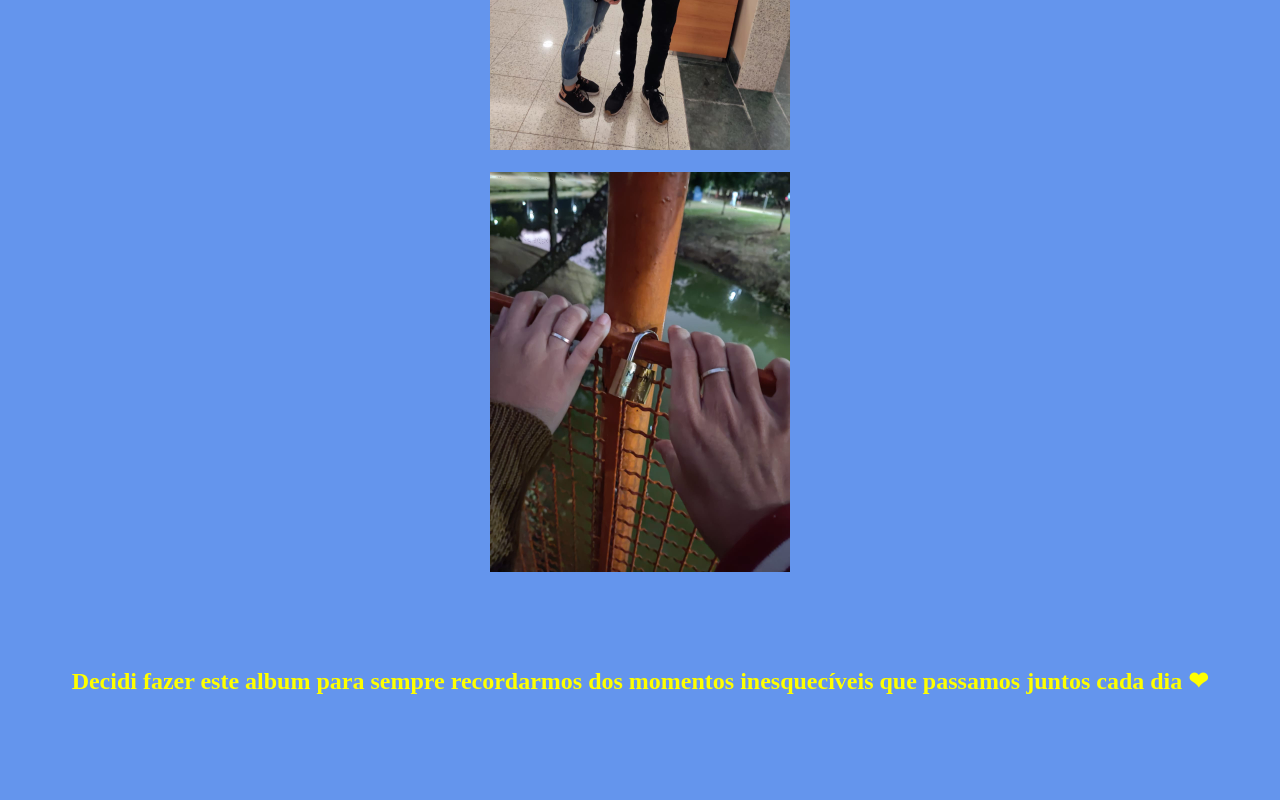
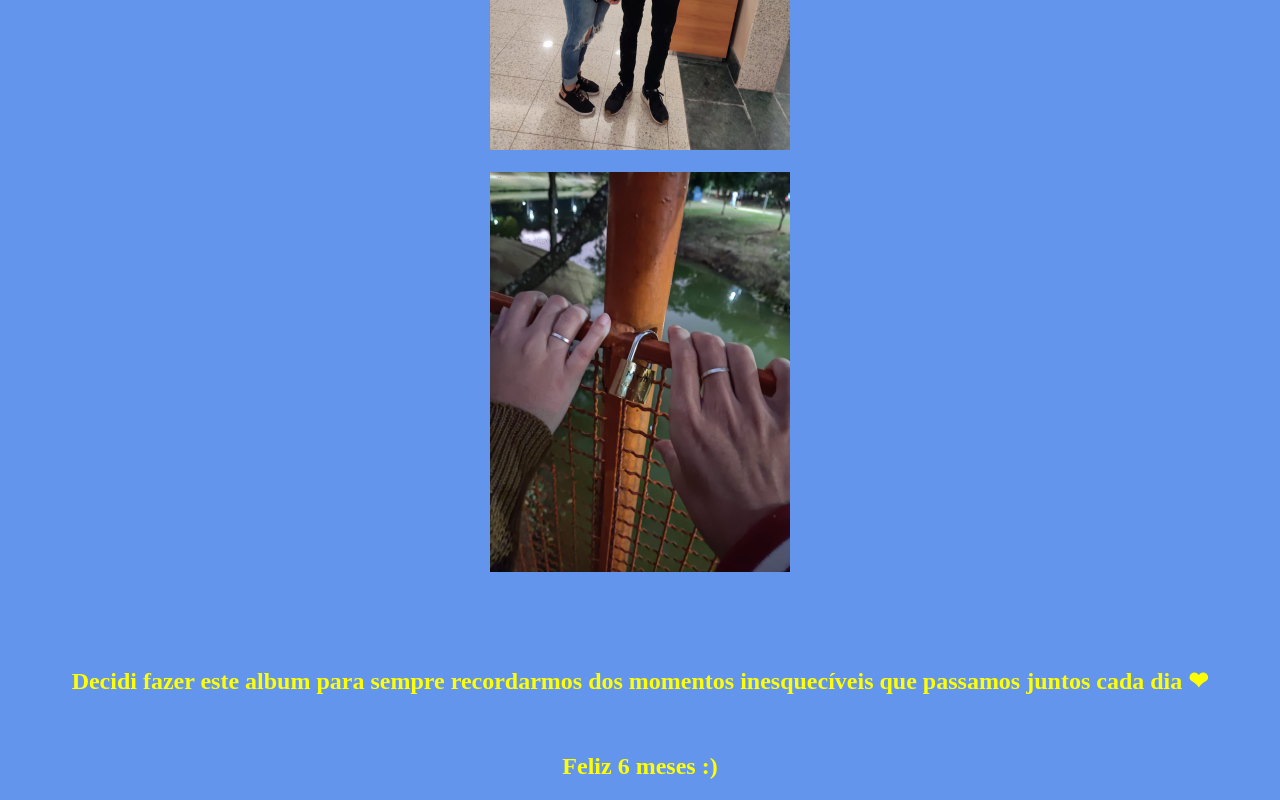
Before and after one commit to michaelfranca123/albummikay, a plain HTML site: page index.html in a window 1280 px wide. Shown: the part 10488-11288 px from the top of the page. Before the commit the page ends 11203 px from the top, so only its background shows below. Drawn offline with Linux system fonts and the light colour scheme.

Commit message:
Update index.html

```diff
--- a/index.html
+++ b/index.html
@@ -41,7 +41,8 @@
 </figure>
 <br> <br> <br>
   <h2> Decidi fazer este album para sempre recordarmos dos momentos inesquecíveis que passamos juntos cada dia ❤</h2>
-
+<br>
+  <h2> Feliz 6 meses :)</h2>
 </center>
 </body>
 </html>
```
Lines whose indentation alone changed are shown as unchanged.
